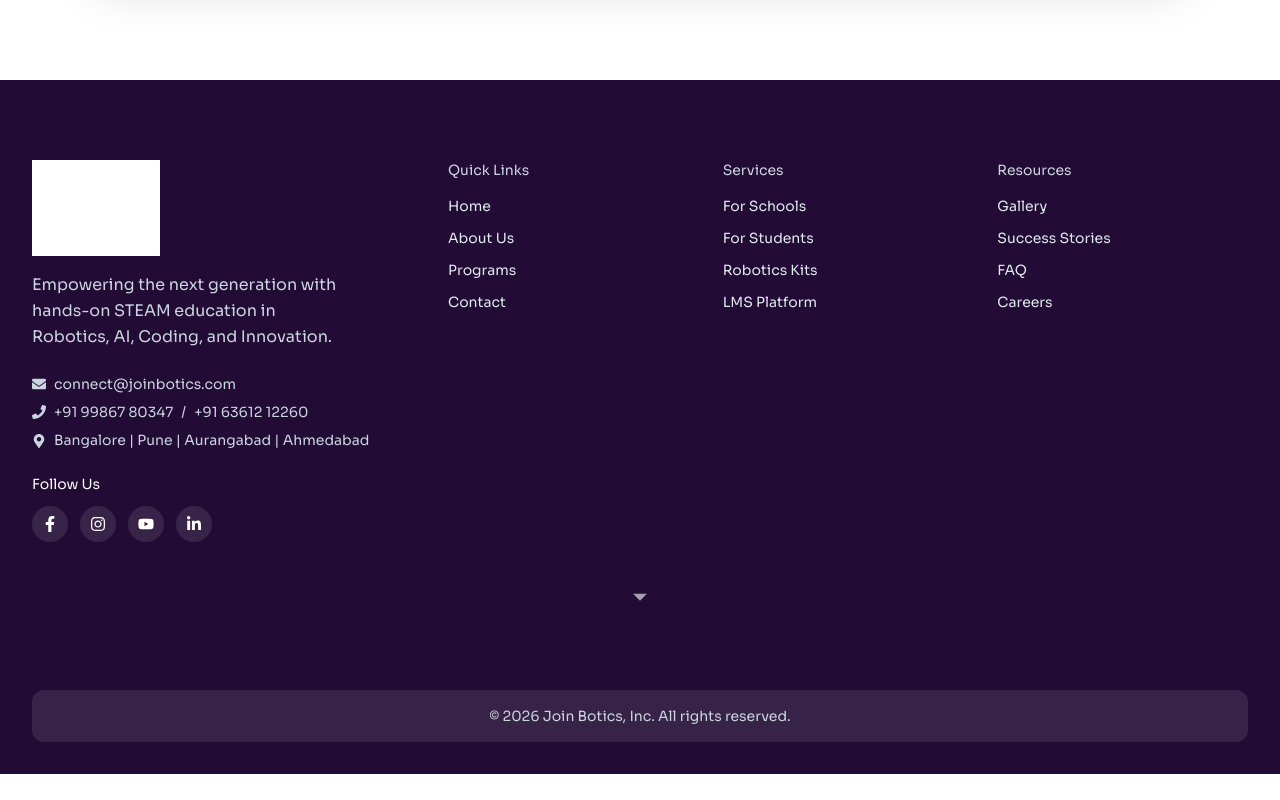
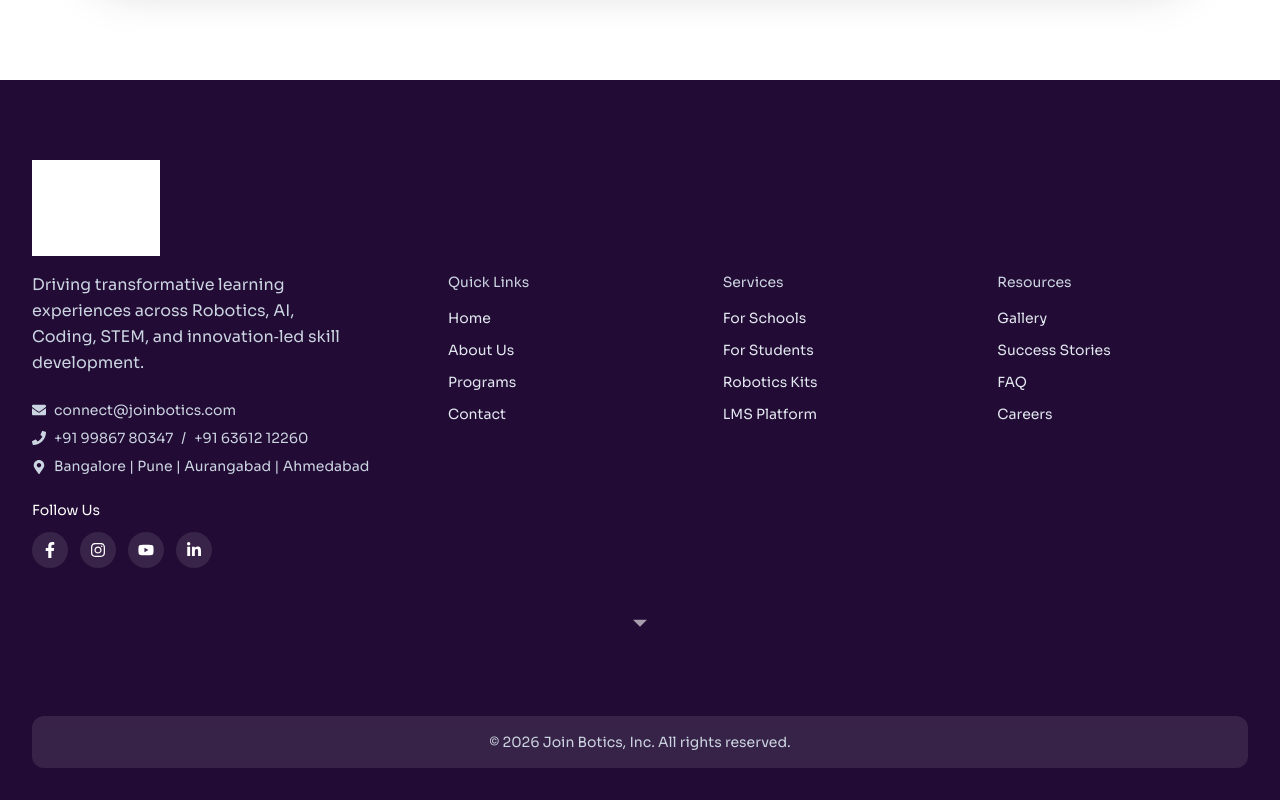
Before and after one commit to 160421747301/JoinBotics-, a React (Vite) app in the folder client/: page / in a window 1280 px wide. Shown: the part 4401-5201 px from the top of the page. Before the commit the page ends 5175 px from the top, so only its background shows below. Built offline with nearby package versions, Linux system fonts and the light colour scheme; grey boxes are pictures that could not be loaded.

Commit message:
Adjust footer column alignment for improved visual hierarchy

```diff
--- a/client/src/components/Footer.jsx
+++ b/client/src/components/Footer.jsx
@@ -18,7 +18,7 @@ export default function Footer() {
                   />
                 </Link>
                 <p className="mt-4 text-slate-300 max-w-xs leading-relaxed">
-                  Empowering the next generation with hands-on STEAM education in Robotics, AI, Coding, and Innovation.
+                  Driving transformative learning experiences across Robotics, AI, Coding, STEM, and innovation‑led skill development.
                 </p>
 
                 {/* Contact Info */}
@@ -61,7 +61,7 @@ export default function Footer() {
                 </div>
               </div>
 
-              <div className="md:col-span-8 grid grid-cols-1 sm:grid-cols-3 gap-6">
+              <div className="md:col-span-8 grid grid-cols-1 sm:grid-cols-3 gap-6 md:mt-28">
                 <div>
                   <h4 className="text-slate-300 text-sm font-medium mb-4">Quick Links</h4>
                   <ul className="mt-4 space-y-3 text-slate-200 text-sm">
```
